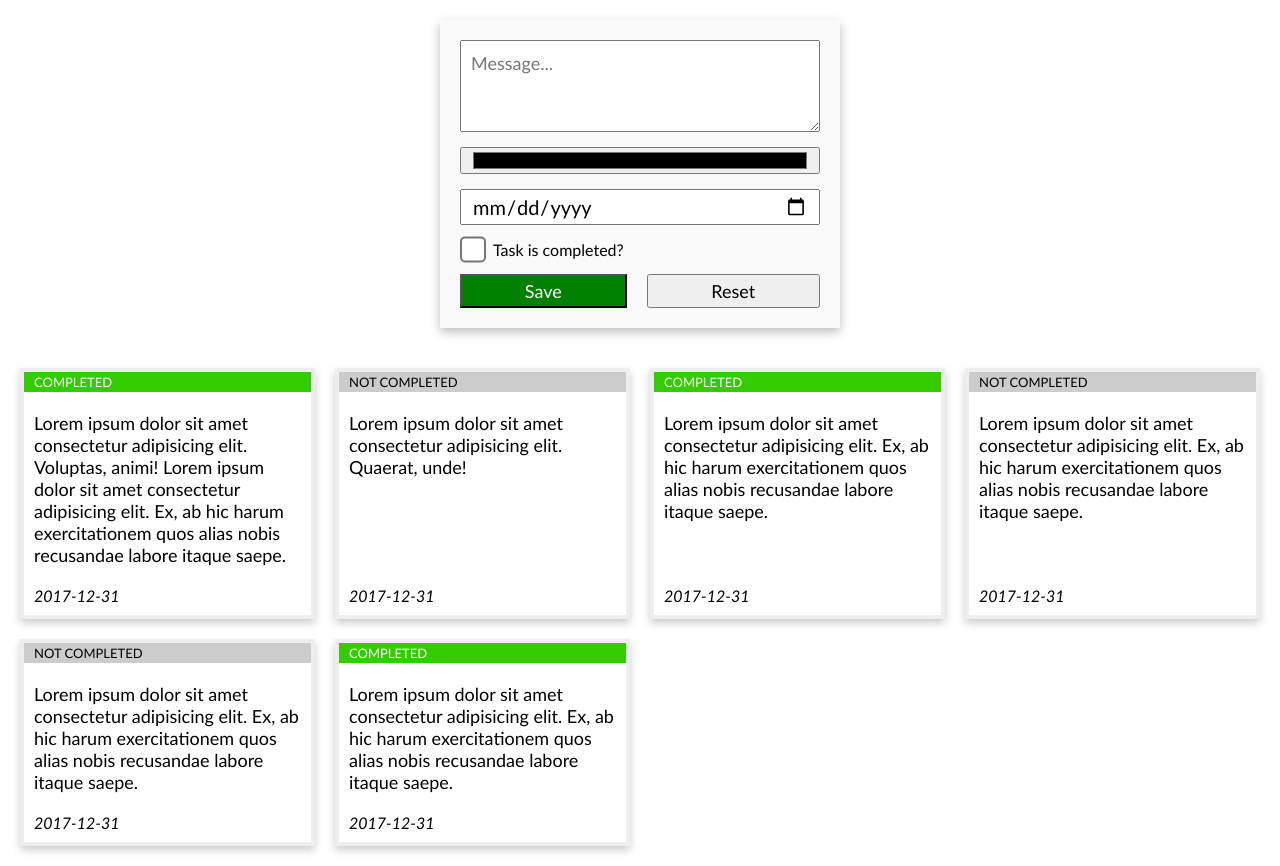
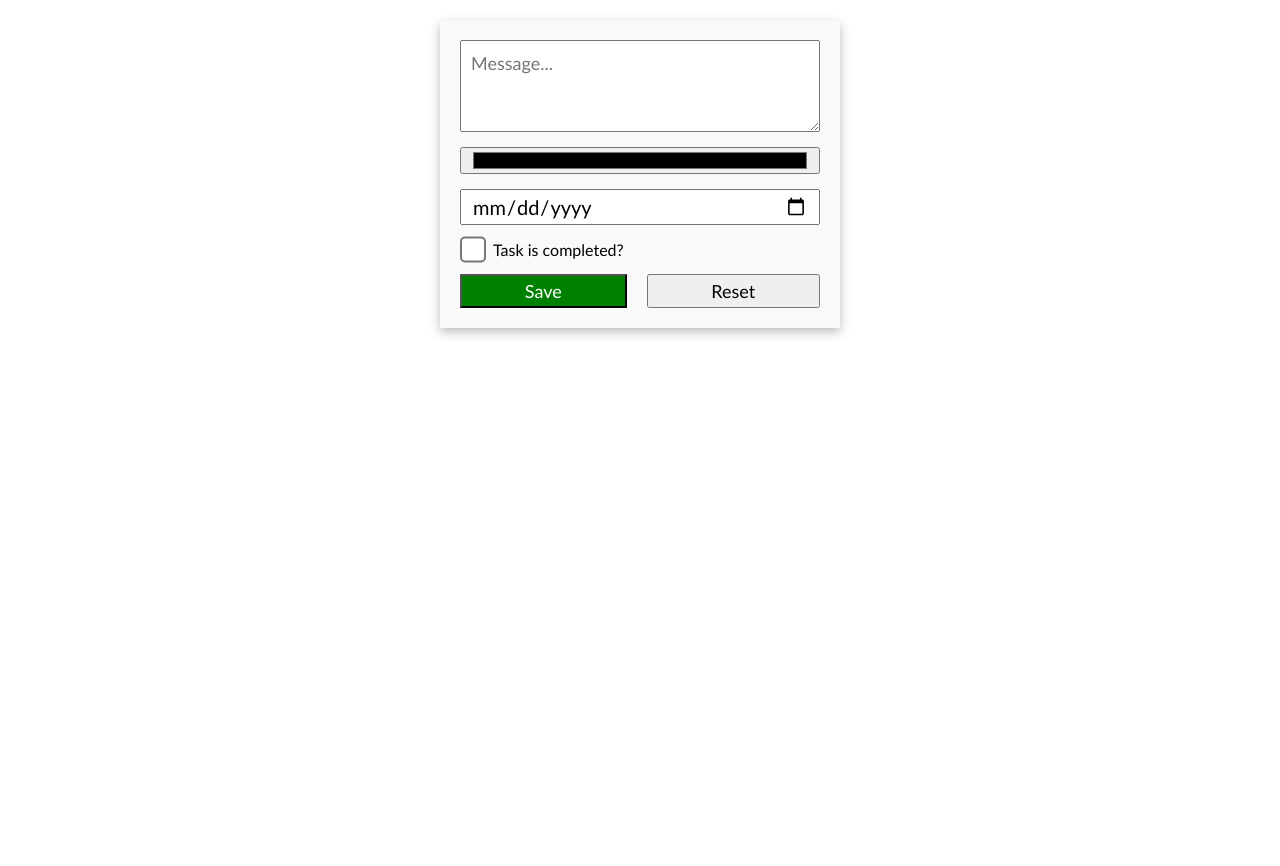
Before and after one commit to front-end-by-rimantas/29a-grupe-todo, a website with bundled scripts: page index.html in a window 1280 px wide. After the commit the page ends 800 px from the top, so only its background shows below. Built offline with nearby package versions, Linux system fonts and the light colour scheme.

Commit message:
Render form

```diff
--- a/index.html
+++ b/index.html
@@ -11,7 +11,7 @@
 
 <body>
 
-    <form class="form">
+    <!-- <form class="form">
         <div class="form-row">
             <textarea placeholder="Message..."></textarea>
         </div>
@@ -28,57 +28,22 @@
             <button class="save" type="submit">Save</button>
             <button type="reset">Reset</button>
         </div>
-    </form>
+    </form> -->
 
-    <div class="list">
+    <!-- <div class="list">
         <div class="card" style="border-color: #eee;">
-            <!-- <span class="badge not-completed">Not completed</span> -->
             <span class="badge completed">Completed</span>
             <p class="message">Lorem ipsum dolor sit amet consectetur adipisicing elit. Voluptas, animi! Lorem ipsum dolor sit amet consectetur adipisicing elit. Ex, ab hic harum exercitationem quos alias nobis recusandae labore itaque saepe.</p>
             <p class="deadline">2017-12-31</p>
         </div>
         <div class="card" style="border-color: #eee;">
             <span class="badge not-completed">Not completed</span>
-            <!-- <span class="badge completed">Completed</span> -->
             <p class="message">Lorem ipsum dolor sit amet consectetur adipisicing elit. Quaerat, unde!</p>
             <p class="deadline">2017-12-31</p>
         </div>
-        <div class="card" style="border-color: #eee;">
-            <!-- <span class="badge not-completed">Not completed</span> -->
-            <span class="badge completed">Completed</span>
-            <p class="message">Lorem ipsum dolor sit amet consectetur adipisicing elit. Ex, ab hic harum exercitationem quos alias nobis recusandae labore itaque saepe.</p>
-            <p class="deadline">2017-12-31</p>
-        </div>
-        <div class="card" style="border-color: #eee;">
-            <span class="badge not-completed">Not completed</span>
-            <!-- <span class="badge completed">Completed</span> -->
-            <p class="message">Lorem ipsum dolor sit amet consectetur adipisicing elit. Ex, ab hic harum exercitationem quos alias nobis recusandae labore itaque saepe.</p>
-            <p class="deadline">2017-12-31</p>
-        </div>
-        <div class="card" style="border-color: #eee;">
-            <span class="badge not-completed">Not completed</span>
-            <!-- <span class="badge completed">Completed</span> -->
-            <p class="message">Lorem ipsum dolor sit amet consectetur adipisicing elit. Ex, ab hic harum exercitationem quos alias nobis recusandae labore itaque saepe.</p>
-            <p class="deadline">2017-12-31</p>
-        </div>
-        <div class="card" style="border-color: #eee;">
-            <!-- <span class="badge not-completed">Not completed</span> -->
-            <span class="badge completed">Completed</span>
-            <p class="message">Lorem ipsum dolor sit amet consectetur adipisicing elit. Ex, ab hic harum exercitationem quos alias nobis recusandae labore itaque saepe.</p>
-            <p class="deadline">2017-12-31</p>
-        </div>
-    </div>
+    </div> -->
 
+    <script src="./js/main.js" type="module" defer></script>
 </body>
 
 </html>
-
-<!--
-
-TODO:
-- ka daryti?
-- color
-- deadline
-- atlikas/neatliktas (checkbox)
-
- -->
--- /dev/null
+++ b/js/components/form/Form.js
@@ -0,0 +1,61 @@
+class Form {
+    constructor(selector) {
+        this.selector = selector;
+
+        this.DOM = null;
+    }
+
+    init() {
+        if (!this.isValidSelector() ||
+            !this.findTargetElement()) {
+            return false;
+        }
+
+        this.render();
+    }
+
+    isValidSelector() {
+        if (typeof this.selector !== 'string' ||
+            this.selector === '') {
+            console.error('ERROR: selector turi buti ne tuscias string');
+            return false;
+        }
+        return true;
+    }
+
+    findTargetElement() {
+        this.DOM = document.querySelector(this.selector);
+
+        if (!this.DOM) {
+            console.error('ERROR: pagal pateikta selector, elementas neegzistuoja');
+            return false;
+        }
+
+        return true;
+    }
+
+    render() {
+        const HTML = `<form class="form">
+                        <div class="form-row">
+                            <textarea placeholder="Message..."></textarea>
+                        </div>
+                        <div class="form-row">
+                            <input type="color">
+                        </div>
+                        <div class="form-row">
+                            <input type="date">
+                        </div>
+                        <div class="form-row">
+                            <input type="checkbox"><span>Task is completed?</span>
+                        </div>
+                        <div class="form-row">
+                            <button class="save" type="submit">Save</button>
+                            <button type="reset">Reset</button>
+                        </div>
+                    </form>`;
+
+        this.DOM.insertAdjacentHTML('afterbegin', HTML);
+    }
+}
+
+export { Form }
--- /dev/null
+++ b/js/main.js
@@ -0,0 +1,6 @@
+import { Form } from "./components/form/Form.js";
+
+const form = new Form('body');
+form.init();
+
+console.log(form);
```
Also changed, not shown: js/components/todo/Todo.js (added).
